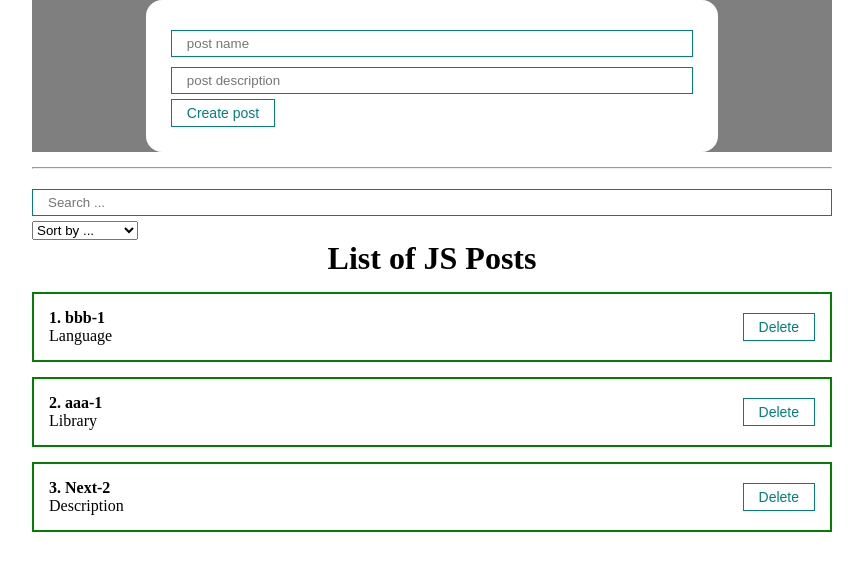
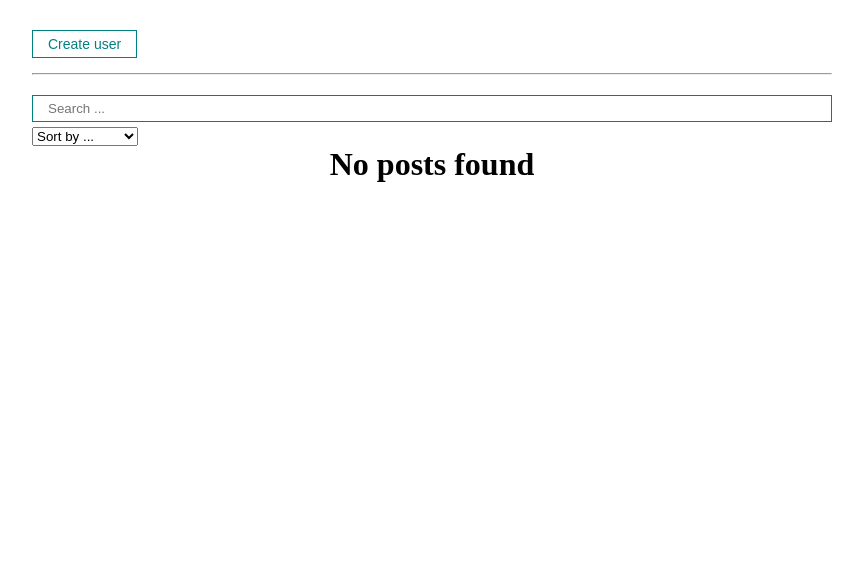
Before and after one commit to e-nie/react-fund-course, a React (Create React App) app: page / in a window 1280 px wide. Shown: the top 570 px of the page, without its empty margins (208-1071 px from the left). Built offline with nearby package versions, Linux system fonts and the light colour scheme.

Commit message:
ad custom hooks

```diff
--- a/package.json
+++ b/package.json
@@ -9,6 +9,7 @@
     "react": "^18.2.0",
     "react-dom": "^18.2.0",
     "react-scripts": "5.0.1",
+    "react-transition-group": "^4.4.5",
     "web-vitals": "^2.1.4"
   },
   "scripts": {
--- a/src/App.js
+++ b/src/App.js
@@ -4,31 +4,20 @@ import PostList from './components/PostList';
 import PostForm from './components/PostForm';
 import PostFilter from './components/PostFilter';
 import MyModal from './components/UI/MyModal/MyModal';
+import MyButton from './components/UI/button/MyButton';
+import { usePosts } from './hooks/usePosts';
 
 
 function App() {
-    const [posts, setPosts] = useState([
-        { id: 1, title: 'bbb-1', body: 'Language' },
-        { id: 2, title: 'aaa-1', body: 'Library' },
-        { id: 3, title: 'Next-2', body: 'Description' }
-    ]);
+    const [posts, setPosts] = useState([]);
+
     const [filter, setFilter] = useState({ sort: '', query: '' });
-
-    const sortedPosts = useMemo(() => {
-        console.log('Function worked');
-        if (filter.sort) {
-            return [...posts].sort((a, b) => a[filter.sort].localeCompare(b[filter.sort]));
-        }
-        return posts;
-    }, [filter.sort, posts]);
-
-
-    const sortedAndSearchedPosts = useMemo(() => {
-        return sortedPosts.filter(post => post.title.toLowerCase().includes(filter.query.toLowerCase()));
-    }, [filter.query, sortedPosts]);
+    const [modal, setModal] = useState(false);
+    const sortedAndSearchedPosts = usePosts(posts, filter.sort, filter.query);
 
     const createPost = (newPost) => {
         setPosts([...posts, newPost]);
+        setModal(false);
     };
 //Получаем post из дочернего компонента
     const removePost = (post) => {
@@ -37,7 +26,10 @@ function App() {
 
     return (
         <div className = 'App'>
-            <MyModal>
+            <MyButton style = { { marginTop: 30 } } onClick = { () => setModal(true) }>
+                Create user
+            </MyButton>
+            <MyModal visible = { modal } setVisible = { setModal }>
                 <PostForm create = { createPost } />
             </MyModal>
             <hr style = { { margin: ' 15px 0' } } />
--- a/src/components/PostList.jsx
+++ b/src/components/PostList.jsx
@@ -1,5 +1,6 @@
 import React from 'react';
 import PostItem from './PostItem';
+import { CSSTransition, TransitionGroup } from 'react-transition-group';
 
 const PostList = ({ posts, title, remove }) => {
     if (!posts.length) {
@@ -8,15 +9,23 @@ const PostList = ({ posts, title, remove }) => {
                 style = { { textAlign: 'center' } }>
                 No posts found
             </h1>
-        )
+        );
     }
 
     return (
         <div>
             <h1 style = { { textAlign: 'center' } }>{ title }</h1>
-            { posts.map((post, index) =>
-                <PostItem remove = { remove } number = { index + 1 } post = { post } key = { post.id } />
-            ) }
+            <TransitionGroup>
+                { posts.map((post, index) =>
+                    <CSSTransition
+                        key = { post.id }
+                        timeout = { 500 }
+                        classNames = 'post'
+                    >
+                        <PostItem remove = { remove } number = { index + 1 } post = { post } />
+                    </CSSTransition>
+                ) }
+            </TransitionGroup>
         </div>
     );
 };
--- a/src/components/UI/MyModal/MyModal.jsx
+++ b/src/components/UI/MyModal/MyModal.jsx
@@ -2,10 +2,14 @@ import React from 'react';
 import cl from './MyModal.module.css';
 
 
-const MyModal = ({ children }) => {
+const MyModal = ({ children, visible, setVisible }) => {
+    const rootClasses = [cl.myModal]
+    if(visible) {
+        rootClasses.push(cl.active)
+    }
     return (
-        <div className = { [cl.myModal, cl.active].join(' ')}>
-            <div className = { cl.myModalContent }>
+        <div className = { rootClasses.join(' ')} onClick={() => setVisible(false)}>
+            <div className = { cl.myModalContent } onClick={e=> e.stopPropagation()}>
                 { children }
             </div>
         </div>
--- a/src/components/UI/MyModal/MyModal.module.css
+++ b/src/components/UI/MyModal/MyModal.module.css
@@ -5,7 +5,7 @@
     right: 0;
     left: 0;
     display: none;
-    background: rgba(0, 0, 0, 0.5);
+    background: rgba(0, 0, 0,  0.5);
 }
 
 .myModalContent {
--- /dev/null
+++ b/src/hooks/usePosts.js
@@ -0,0 +1,22 @@
+import { useMemo } from 'react';
+
+export const useSortedPosts = (posts, sort) => {
+    const sortedPosts = useMemo(() => {
+        if (sort) {
+            return [...posts].sort((a, b) => a[sort].localeCompare(b[sort]));
+        }
+        return posts;
+    }, [sort, posts]);
+
+    return sortedPosts;
+};
+
+export const usePosts = (posts, sort, query) => {
+    const sortedPosts = useSortedPosts(posts, sort)
+
+    const sortedAndSearchedPosts = useMemo(() => {
+        return sortedPosts.filter(post => post.title.toLowerCase().includes(query.toLowerCase()));
+    }, [query, sortedPosts]);
+
+    return sortedAndSearchedPosts
+};
--- a/src/styles/App.css
+++ b/src/styles/App.css
@@ -20,3 +20,18 @@
     justify-content: space-between;
     align-items: center;
 }
+
+.post-enter {
+    transform: translateX(-350px);
+}
+.post-enter-active {
+    transform: translateX(0px);
+    transition: all 500ms ease-in;
+}
+.post-exit {
+    opacity: 1;
+}
+.post-exit-active {
+  transform: translateX(-350px);
+    transition: all 500ms ease-in;
+}
```
Also changed, not shown: 1 other file (tests, documents, lock files or other folders).
